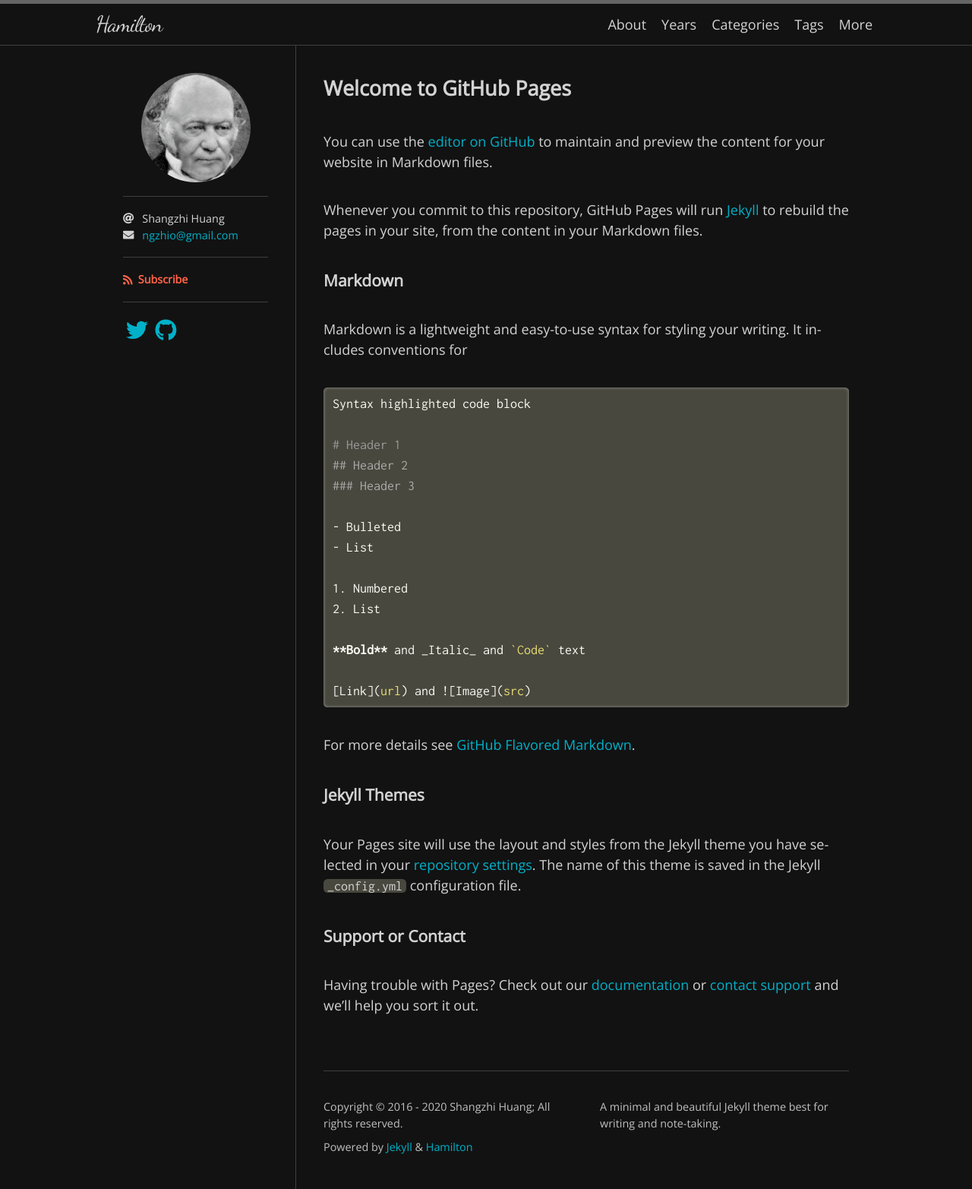
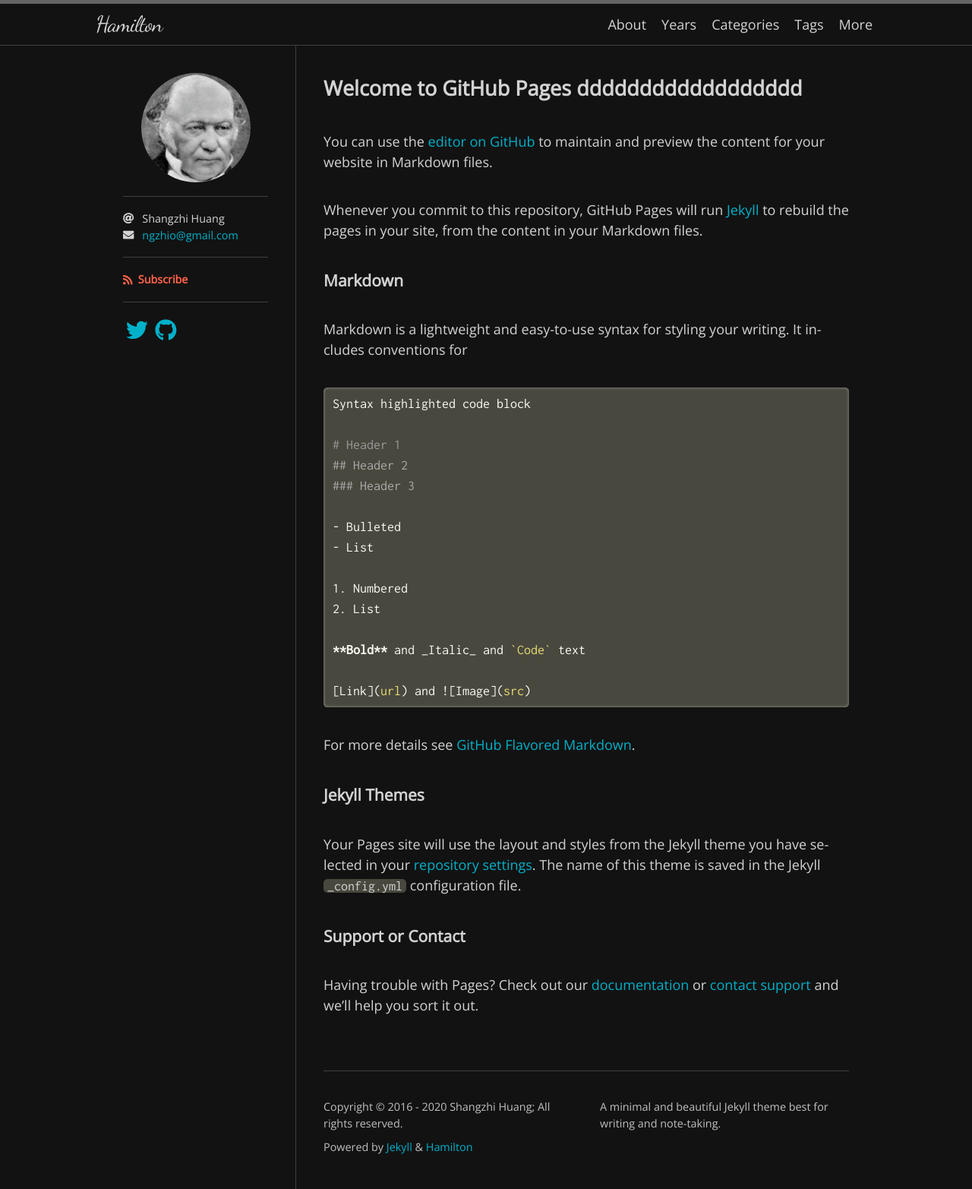
Before and after one commit to zak-lambert/zak-lambert.github.io, a Jekyll site: the page built from index.md, in a window 1280 px wide. Shown: the whole page at 76% size. Built offline with Jekyll 4.4.1, drawn with Linux system fonts in a browser that asks for light colours; nearby versions of some CDN libraries; some web fonts are replaced; our own code applies the rules of GitHub Pages for plain Markdown files; the list of posts is cut into pages by our own code.

Commit message:
Update index.md

```diff
--- a/index.md
+++ b/index.md
@@ -1,4 +1,4 @@
-## Welcome to GitHub Pages
+## Welcome to GitHub Pages dddddddddddddddddd
 
 You can use the [editor on GitHub](https://github.com/zak-lambert/zak-lambert.github.io/edit/master/index.md) to maintain and preview the content for your website in Markdown files.
 
```
